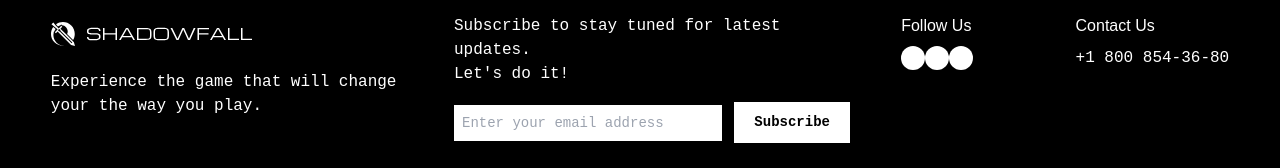
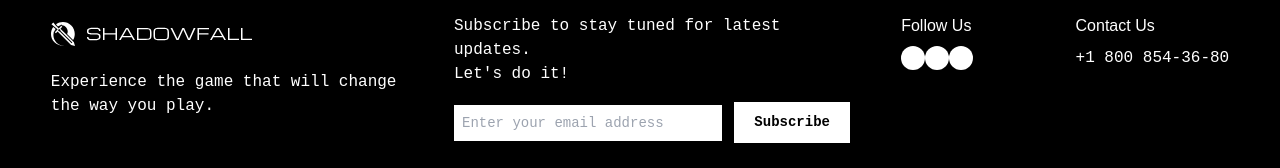
Before and after one commit to brandonmitchell217/shadowfall, a Nuxt app: page /buynow in a window 1280 px wide. Shown: the part 892-1060 px from the top of the page. Built offline with nearby package versions, Linux system fonts and the light colour scheme; some icons are missing.

Commit message:
Update AppFooter.vue

```diff
--- a/components/ui/AppFooter.vue
+++ b/components/ui/AppFooter.vue
@@ -19,7 +19,7 @@ function onSubmit() {
           <NuxtLink to="/" aria-label="Footer Logo Home Page Link">
             <Logo color="white" class="mx-auto lg:mx-0" />
           </NuxtLink>
-          <p>Experience the game that will change your the way you play.</p>
+          <p>Experience the game that will change the way you play.</p>
         </div>
 
         <div class="w-full lg:max-w-[396px] space-y-4">
```
